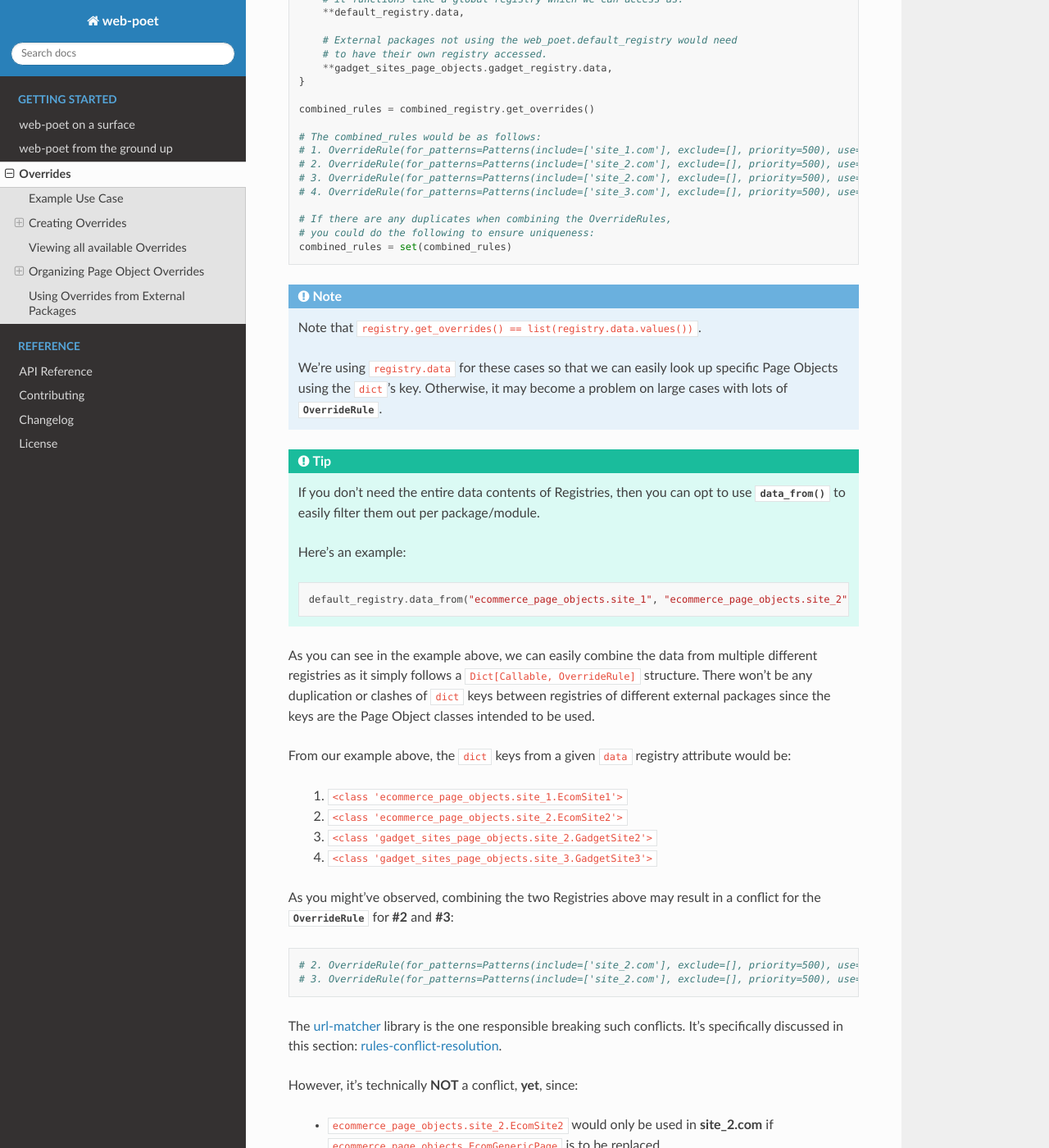
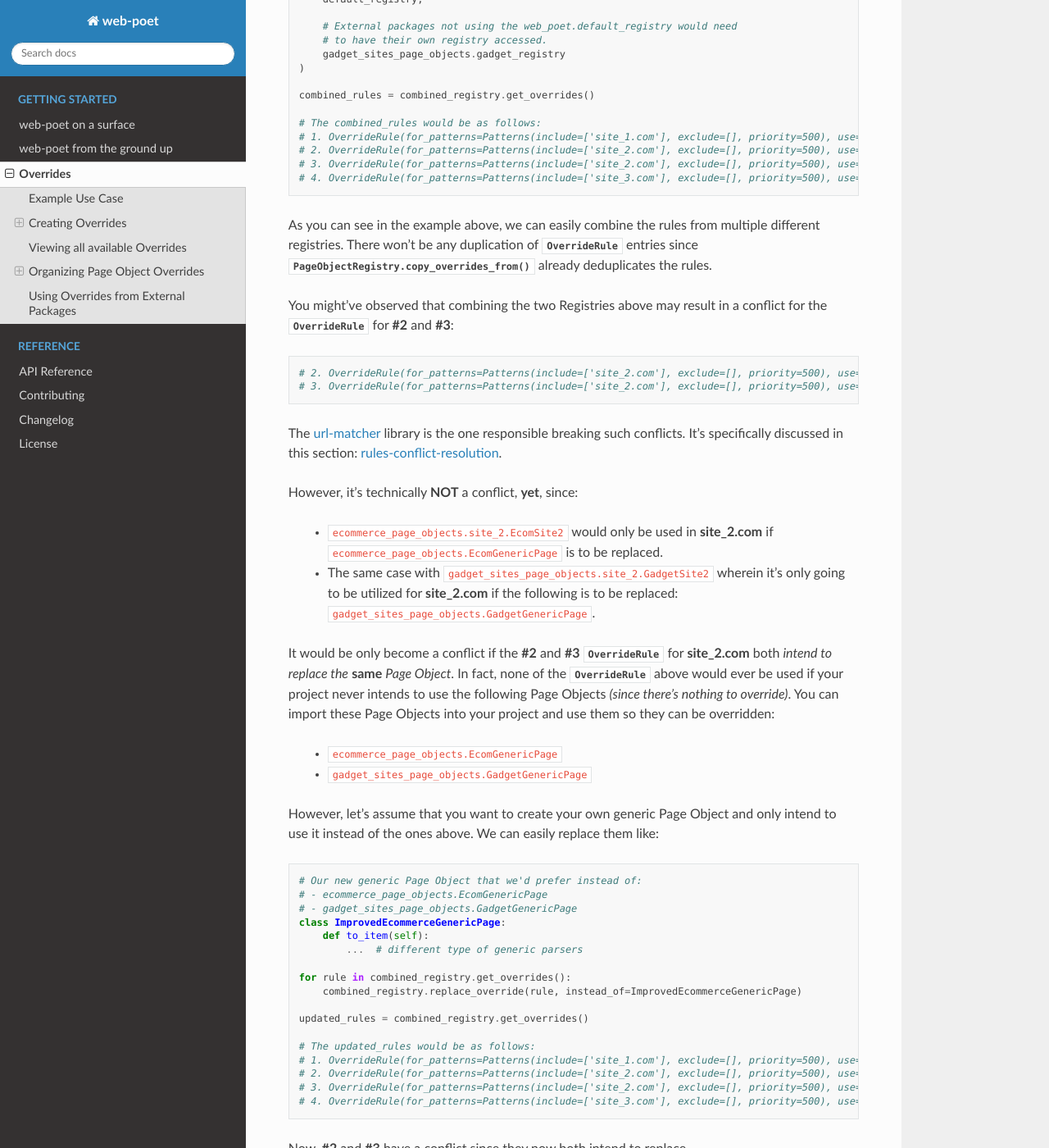
Before and after one commit to scrapinghub/web-poet, a Sphinx documentation site: the page built from docs/intro/overrides.rst, in a window 1280 px wide and 1400 px high, scrolled down 10476 px. Shown: the whole window at 82% size. Built offline with Sphinx 7.4.7 and the Read the Docs theme 2.0.0, drawn with Linux system fonts in a browser that asks for light colours; some of the changed text lies outside the part shown.

Commit message:
update PageObjectRegistry API for manipulating rules from different registries

```diff
--- a/docs/intro/overrides.rst
+++ b/docs/intro/overrides.rst
@@ -553,22 +553,21 @@ the external packages** in your project, you can do it like:
     import gadget_sites_page_objects
     from web_poet import PageObjectRegistry, consume_modules, default_registry
 
-
     # We're using `consume_modules()` here instead of the `consume` param of
-    # `PageObjectRegistry.get_overrides()` since we need to access the `data`
-    # attribute of the registry even before calling `PageObjectRegistry.get_overrides()`
+    # `PageObjectRegistry.get_overrides()` since we need to properly load all
+    # of the annotated rules from the registry.
     consume_modules("ecommerce_page_objects", "gadget_sites_page_objects")
 
     combined_registry = PageObjectRegistry(name="combined")
-    combined_registry.data = {
+    combined_registry.copy_overrides_from(
         # Since ecommerce_page_objects is using web_poet.default_registry, then
-        # it functions like a global registry which we can access as:
-        **default_registry.data,
+        # it functions like a global registry which we can access simply as:
+        default_registry,
 
         # External packages not using the web_poet.default_registry would need
         # to have their own registry accessed.
-        **gadget_sites_page_objects.gadget_registry.data,
-    }
+        gadget_sites_page_objects.gadget_registry
+    )
 
     combined_rules = combined_registry.get_overrides()
 
@@ -578,45 +577,12 @@ the external packages** in your project, you can do it like:
     # 3. OverrideRule(for_patterns=Patterns(include=['site_2.com'], exclude=[], priority=500), use=<class 'gadget_sites_page_objects.site_2.GadgetSite2'>, instead_of=<class 'gadget_sites_page_objects.GadgetGenericPage'>, meta={})
     # 4. OverrideRule(for_patterns=Patterns(include=['site_3.com'], exclude=[], priority=500), use=<class 'gadget_sites_page_objects.site_3.GadgetSite3'>, instead_of=<class 'gadget_sites_page_objects.GadgetGenericPage'>, meta={})
 
-    # If there are any duplicates when combining the OverrideRules,
-    # you could do the following to ensure uniqueness:
-    combined_rules = set(combined_rules)
+As you can see in the example above, we can easily combine the rules from multiple
+different registries. There won't be any duplication of :class:`~.OverrideRule`
+entries since :meth:`PageObjectRegistry.copy_overrides_from` already deduplicates
+the rules.
 
-.. note::
-
-    Note that ``registry.get_overrides() == list(registry.data.values())``.
-
-    We're using ``registry.data`` for these cases so that we can easily look up
-    specific Page Objects using the ``dict``'s key. Otherwise, it may become a
-    problem on large cases with lots of :class:`~.OverrideRule`.
-
-.. tip::
-
-    If you don't need the entire data contents of Registries, then you can opt
-    to use :meth:`~.PageObjectRegistry.data_from` to easily filter them out
-    per package/module.
-
-    Here's an example:
-
-    .. code-block:: python
-
-        default_registry.data_from("ecommerce_page_objects.site_1", "ecommerce_page_objects.site_2")
-
-As you can see in the example above, we can easily combine the data from multiple
-different registries as it simply follows a ``Dict[Callable, OverrideRule]``
-structure. There won't be any duplication or clashes of ``dict`` keys between
-registries of different external packages since the keys are the Page Object
-classes intended to be used.
-
-From our example above, the ``dict`` keys from a given ``data`` registry
-attribute would be:
-
-    1. ``<class 'ecommerce_page_objects.site_1.EcomSite1'>``
-    2. ``<class 'ecommerce_page_objects.site_2.EcomSite2'>``
-    3. ``<class 'gadget_sites_page_objects.site_2.GadgetSite2'>``
-    4. ``<class 'gadget_sites_page_objects.site_3.GadgetSite3'>``
-
-As you might've observed, combining the two Registries above may result in a
+You might've observed that combining the two Registries above may result in a
 conflict for the :class:`~.OverrideRule` for **#2** and **#3**:
 
 .. code-block:: python
@@ -651,12 +617,15 @@ only intend to use it instead of the ones above. We can easily replace them like
 
 .. code-block:: python
 
+    # Our new generic Page Object that we'd prefer instead of:
+    # - ecommerce_page_objects.EcomGenericPage
+    # - gadget_sites_page_objects.GadgetGenericPage
     class ImprovedEcommerceGenericPage:
         def to_item(self):
             ...  # different type of generic parsers
 
-    for _, rule in combined_registry.data.items():
-        rule.instead_of = ImprovedEcommerceGenericPage
+    for rule in combined_registry.get_overrides():
+        combined_registry.replace_override(rule, instead_of=ImprovedEcommerceGenericPage)
 
     updated_rules = combined_registry.get_overrides()
 
@@ -678,7 +647,8 @@ Suppose, we prefer ``gadget_sites_page_objects.site_2.GadgetSite2`` more than
 
 .. code-block:: python
 
-    del combined_registry.data[ecommerce_page_objects.site_2.EcomSite2]
+    rules = combined_registry.search_overrides(use=ecommerce_page_objects.site_2.EcomSite2)
+    combined_registry.remove_overrides(*rules)
 
     updated_rules = combined_registry.get_overrides()
 
@@ -686,10 +656,6 @@ Suppose, we prefer ``gadget_sites_page_objects.site_2.GadgetSite2`` more than
     # 1. OverrideRule(for_patterns=Patterns(include=['site_1.com'], exclude=[], priority=500), use=<class 'ecommerce_page_objects.site_1.EcomSite1'>, instead_of=<class 'my_project.ImprovedEcommerceGenericPage'>, meta={})
     # 2. OverrideRule(for_patterns=Patterns(include=['site_2.com'], exclude=[], priority=500), use=<class 'ecommerce_page_objects.site_2.EcomSite2'>, instead_of=<class 'my_project.ImprovedEcommerceGenericPage'>, meta={})
     # 3. OverrideRule(for_patterns=Patterns(include=['site_3.com'], exclude=[], priority=500), use=<class 'gadget_sites_page_objects.site_3.GadgetSite3'>, instead_of=<class 'my_project.ImprovedEcommerceGenericPage'>, meta={})
-
-As discussed before, the Registry's data is structured simply as
-``Dict[Callable, OverrideRule]`` for which we can easily manipulate it via ``dict``
-operations.
 
 Now, suppose we want to improve ``ecommerce_page_objects.site_1.EcomSite1``
 from **#1** above by perhaps adding/fixing fields. We can do that by:
@@ -700,11 +666,13 @@ from **#1** above by perhaps adding/fixing fields. We can do that by:
         def to_item(self):
             ...  # replace and improve some of the parsers here
 
-    combined_registry.data[ecommerce_page_objects.site_1.EcomSite1].use = ImprovedEcomSite1
+    rules = combined_registry.search_overrides(use=ecommerce_page_objects.site_1.EcomSite1)
+    for rule in rules:
+        combined_registry.replace_override(rules, use=ImprovedEcomSite1)
 
     updated_rules = combined_registry.get_overrides()
 
     # The newly updated_rules would be as follows:
-    # 1. OverrideRule(for_patterns=Patterns(include=['site_1.com'], exclude=[], priority=500), use=<class 'my_project.ImprovedEcomSite1'>, instead_of=<class 'my_project.ImprovedEcommerceGenericPage'>, meta={})
-    # 2. OverrideRule(for_patterns=Patterns(include=['site_2.com'], exclude=[], priority=500), use=<class 'gadget_sites_page_objects.site_2.GadgetSite2'>, instead_of=<class 'my_project.ImprovedEcommerceGenericPage'>, meta={})
-    # 3. OverrideRule(for_patterns=Patterns(include=['site_3.com'], exclude=[], priority=500), use=<class 'gadget_sites_page_objects.site_3.GadgetSite3'>, instead_of=<class 'my_project.ImprovedEcommerceGenericPage'>, meta={})
+    # 1. OverrideRule(for_patterns=Patterns(include=['site_2.com'], exclude=[], priority=500), use=<class 'gadget_sites_page_objects.site_2.GadgetSite2'>, instead_of=<class 'my_project.ImprovedEcommerceGenericPage'>, meta={})
+    # 2. OverrideRule(for_patterns=Patterns(include=['site_3.com'], exclude=[], priority=500), use=<class 'gadget_sites_page_objects.site_3.GadgetSite3'>, instead_of=<class 'my_project.ImprovedEcommerceGenericPage'>, meta={})
+    # 3. OverrideRule(for_patterns=Patterns(include=['site_1.com'], exclude=[], priority=500), use=<class 'my_project.ImprovedEcomSite1'>, instead_of=<class 'my_project.ImprovedEcommerceGenericPage'>, meta={})
```
Also changed, not shown: 2 other files.
